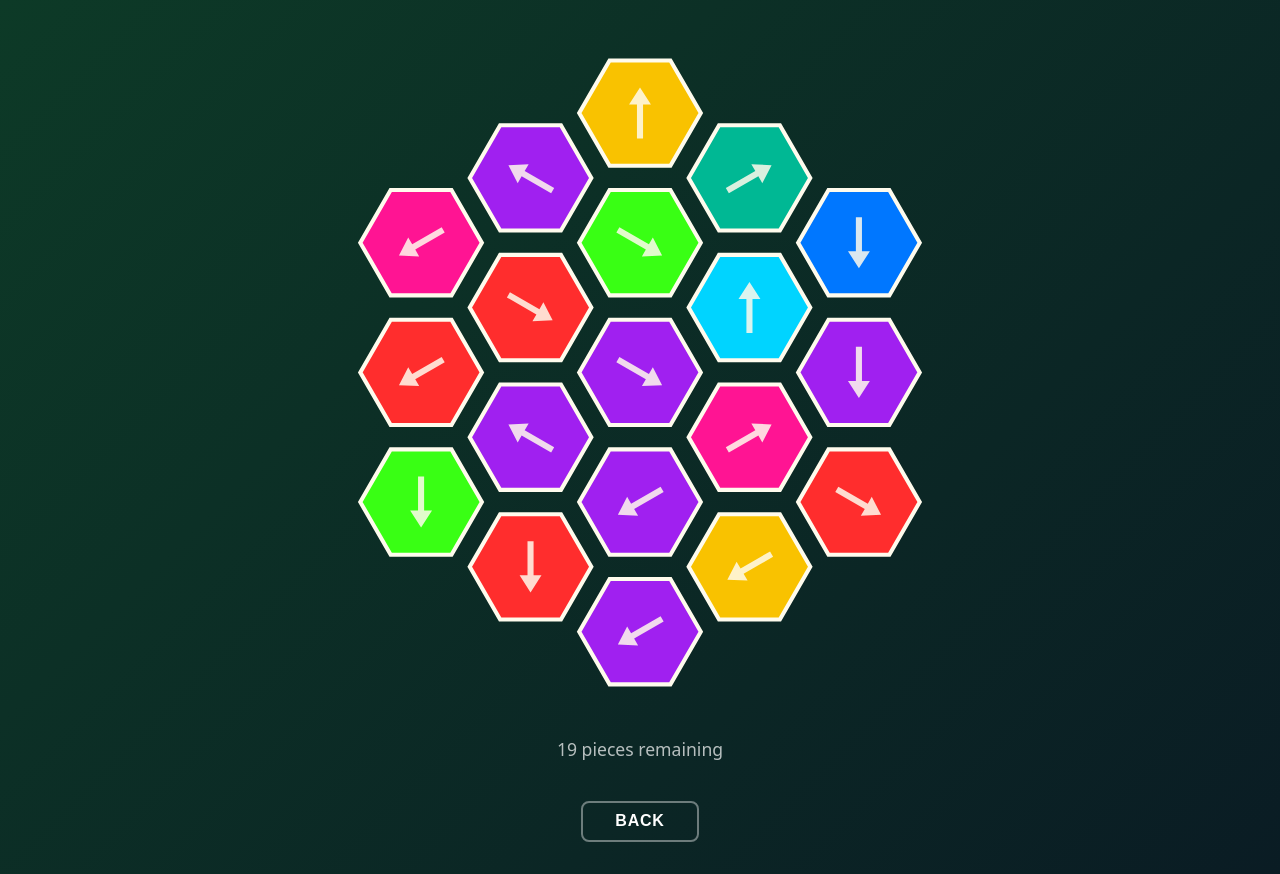
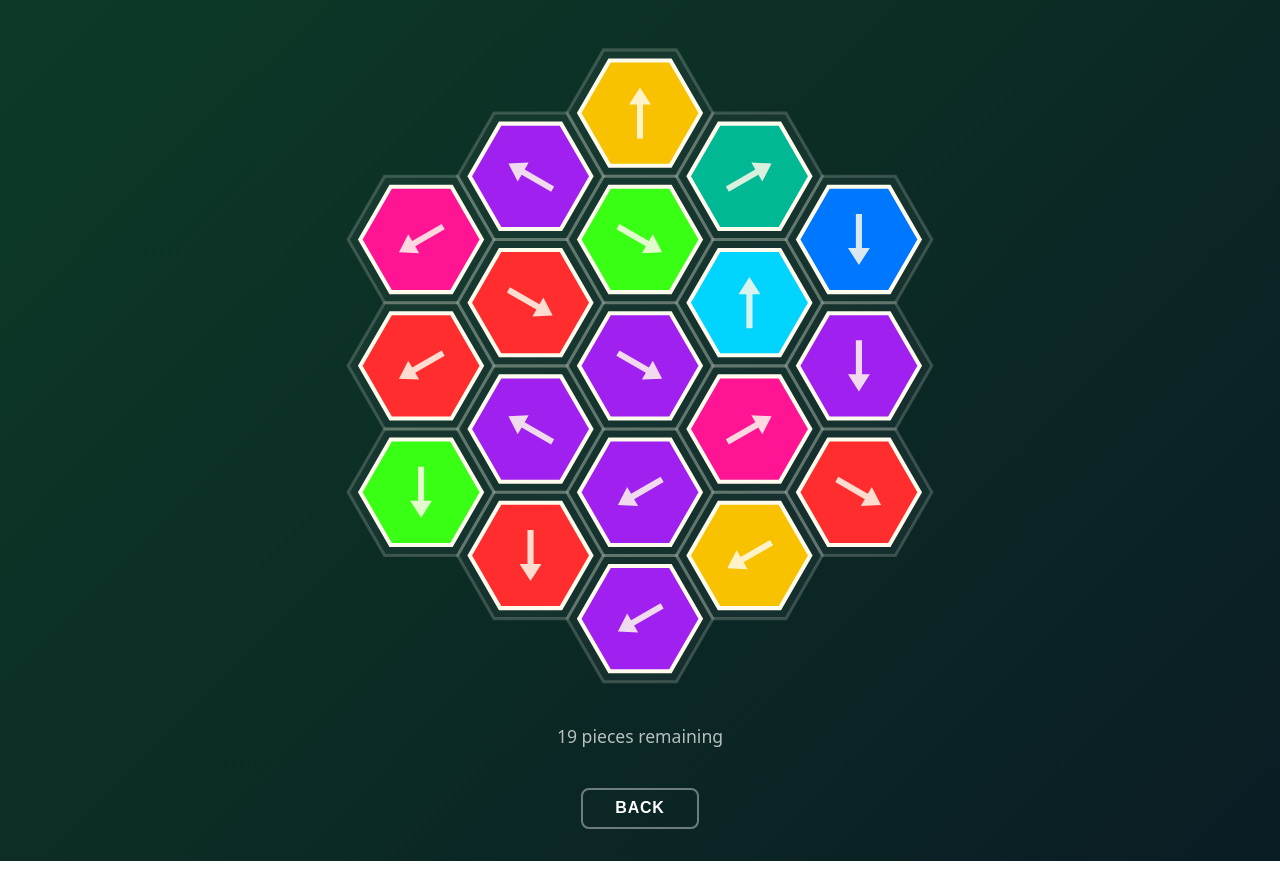
Before and after one commit to liamroddy/hexa-gone, a React (Vite) app: page / in a window 1280 px wide. Both pictures are taken after a click on the button "START GAME". Built offline with nearby package versions, Linux system fonts and the light colour scheme.

Commit message:
added game grid

```diff
--- a/src/components/HexBoard.jsx
+++ b/src/components/HexBoard.jsx
@@ -1,4 +1,5 @@
 import HexNode from './HexNode'
+import { hexPoints } from './hexGeometry'
 
 /**
  * Renders the full hex grid as an SVG.
@@ -11,17 +12,25 @@ import HexNode from './HexNode'
  *  - activeIds: Set of node IDs still on the board
  */
 export default function HexBoard({ nodes, hexSize = 30, onHexClick, animStates = new Map(), activeIds }) {
-  const gap = 12
+  const gapX = 12
+  // Vertical gap scaled so top/bottom gaps visually match the side gaps.
+  // For flat-top hexes the vertical edge is sqrt(3)/2 the length of the horizontal,
+  // so we scale the gap down by that ratio to keep gaps perceptually even.
+  const gapY = gapX * (Math.sqrt(3) / 2)
 
   // Flat-top hex: width = 2*size, height = sqrt(3)*size
-  const w = hexSize * 2 + gap
-  const h = hexSize * Math.sqrt(3) + gap
+  const w = hexSize * 2 + gapX
+  const h = hexSize * Math.sqrt(3) + gapY
 
   function hexToPixel(q, r) {
     const x = w * (3 / 4) * q
     const y = h * (r + q / 2)
     return { x, y }
   }
+
+  // Background hex radius that exactly fills the gap between foreground nodes.
+  // Horizontal neighbor distance is w * 3/4, so seamless flat-top radius = w / 2.
+  const bgSize = w / 2
 
   // Compute positions and find bounding box
   const positioned = nodes.map(node => {
@@ -37,6 +46,9 @@ export default function HexBoard({ nodes, hexSize = 30, onHexClick, animStates =
   const maxX = Math.max(...xs) + pad
   const maxY = Math.max(...ys) + pad
 
+  // Background hex points (sized to fill gaps between foreground nodes)
+  const bgPoints = hexPoints(bgSize)
+
   return (
     <svg
       viewBox={`${minX} ${minY} ${maxX - minX} ${maxY - minY}`}
@@ -44,6 +56,23 @@ export default function HexBoard({ nodes, hexSize = 30, onHexClick, animStates =
       role="img"
       aria-label="Hexagon game board"
     >
+      {/* Seamless background grid layer */}
+      <g aria-hidden="true">
+        {positioned.map(({ node, x, y }) => (
+          <polygon
+            key={`bg-${node.id}`}
+            points={bgPoints}
+            transform={`translate(${x},${y})`}
+            fill="var(--colour-highlight, #00e0ff)"
+            fillOpacity="0.04"
+            stroke="var(--colour-highlight, #00e0ff)"
+            strokeOpacity="0.18"
+            strokeWidth="1.5"
+          />
+        ))}
+      </g>
+
+      {/* Active hex nodes */}
       {positioned.map(({ node, x, y }) => {
         const anim = animStates.get(node.id)
         // Skip nodes that have been removed and aren't animating
```
